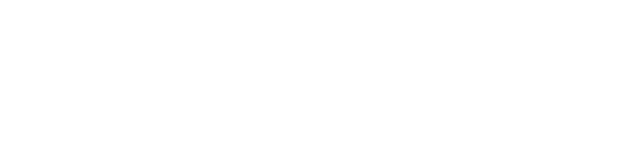
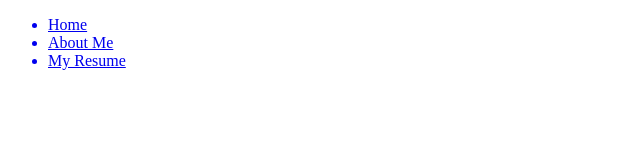
Before and after one commit to CCPS448481/CCPS448481.github.io, a plain HTML site: page index.html in a window 1280 px wide. Shown: the whole page, without its empty margins (0-640 px from the left). Drawn offline with Linux system fonts and the light colour scheme.

Commit message:
Update index.html

```diff
--- a/index.html
+++ b/index.html
@@ -1,4 +1,15 @@
 <!DOCTYPE html>
 <html>
-
+<head>
+<title>Home Page</title>
+</head>
+<header>
+<nav>
+<ul>
+<a href="./index.html"><li>Home</li></a>
+<a href="./aboutme.html"><li>About Me</li></a>
+<a href="./myresume.pdf" target="_blank"><li>My Resume</li></a>
+</ul>
+</nav>
+</header>
 </html>
```
